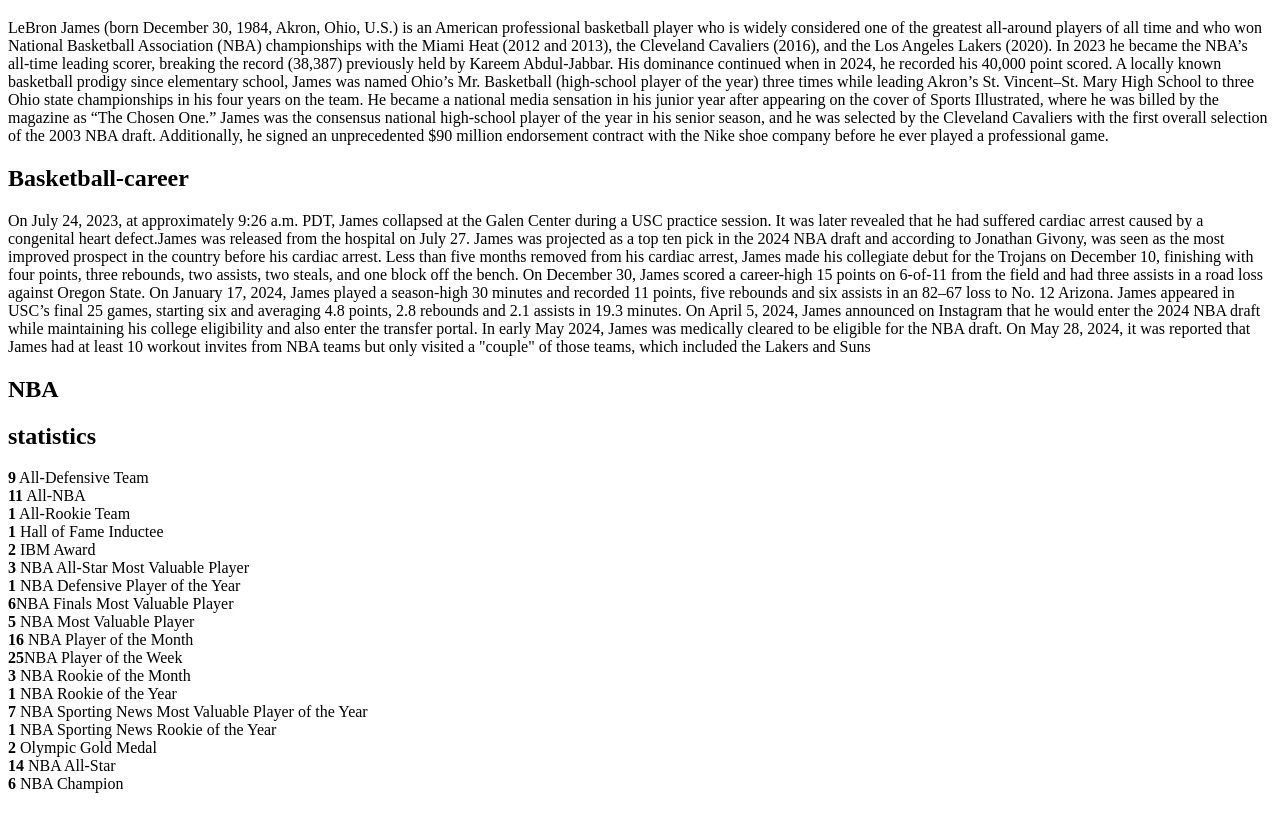
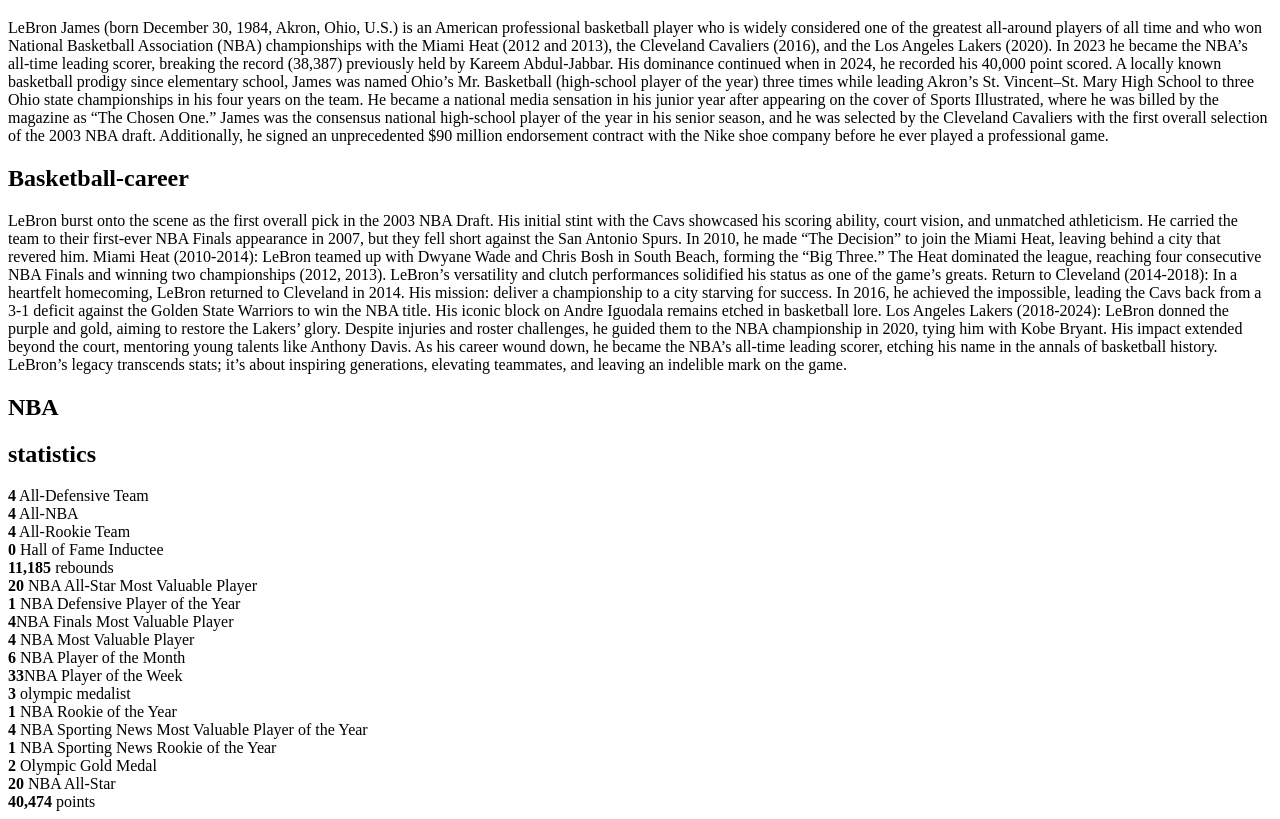
Before and after one commit to rileydidd/GoatDebate, a plain HTML site: page lebron.html in a window 1280 px wide. Shown: the part 61-880 px from the top of the page. Drawn offline with Linux system fonts and the light colour scheme.

Commit message:
lebron fuinish

```diff
--- a/lebron.html
+++ b/lebron.html
@@ -35,30 +35,22 @@
 
    <div class="Basketball-career">
  <h2>Basketball-career</h2>
-<p>On July 24, 2023, at approximately 9:26 a.m. PDT, James collapsed at the Galen
-     Center during a USC practice session. It was later revealed that he had
-     suffered cardiac arrest caused by a congenital heart defect.James
-     was released from the hospital on July 27. James was projected as a top
-     ten pick in the 2024 NBA draft and according to Jonathan Givony, was seen
-     as the most improved prospect in the country before his cardiac arrest.
-    Less than five months removed from his cardiac arrest, James made his
-    collegiate debut for the Trojans on December 10, finishing with four points,
-     three rebounds, two assists, two steals, and one block off the bench.
-     On December 30, James scored a career-high 15 points on 6-of-11 from the
-      field and had three assists in a road loss against Oregon State.
-      On January 17, 2024, James played a season-high 30 minutes and recorded
-      11 points, five rebounds and six assists in an 82–67 loss to No. 12 Arizona.
-     James appeared in USC’s final 25 games, starting six and averaging 4.8
-      points, 2.8 rebounds and 2.1 assists in 19.3 minutes.
-    On April 5, 2024, James announced on Instagram that he would enter the 2024
-    NBA draft while maintaining his college eligibility and also enter the
-    transfer portal. In early May 2024, James was medically cleared to be
-    eligible for the NBA draft. On May 28, 2024, it was reported that
-    James had at least 10 workout invites from NBA teams but only visited a
-    "couple" of those teams, which included the Lakers and Suns</p>
+<p>LeBron burst onto the scene as the first overall pick in the 2003 NBA Draft. His initial stint with the Cavs showcased his scoring ability,
+  court vision, and unmatched athleticism. He carried the team to their first-ever NBA Finals appearance in 2007, but
+   they fell short against the San Antonio Spurs. In 2010, he made “The Decision” to join the Miami Heat, leaving behind a city that revered him.
+  Miami Heat (2010-2014): LeBron teamed up with Dwyane Wade and Chris Bosh in South Beach, forming the “Big Three.”
+  The Heat dominated the league, reaching four consecutive NBA Finals and winning two championships (2012, 2013). LeBron’s versatility
+  and clutch performances solidified his status as one of the game’s greats.
+  Return to Cleveland (2014-2018): In a heartfelt homecoming, LeBron returned to Cleveland in 2014. His mission: deliver a championship to a city
+  starving for success. In 2016, he achieved the impossible, leading the Cavs back from a 3-1 deficit against the Golden State Warriors to win the NBA
+  title. His iconic block on Andre Iguodala remains etched in basketball lore.
+  Los Angeles Lakers (2018-2024): LeBron donned the purple and gold, aiming to restore the Lakers’ glory. Despite injuries and roster challenges,
+  he guided them to the NBA championship in 2020, tying him with Kobe Bryant. His impact extended beyond the court, mentoring young talents like
+  Anthony Davis. As his career wound down, he became the NBA’s all-time leading scorer, etching his name in the annals of basketball history.
+  LeBron’s legacy transcends stats; it’s about inspiring generations, elevating teammates, and leaving an indelible mark on the game. </p>
 </div>
 
-<div class="nba">
+<div class="">
     <h2>NBA</h2>
     <p></p>
 </div>
@@ -67,24 +59,24 @@
 <div class="statistics">
     <h2>statistics</h2>
 
-    <div class="row"><strong>9</strong> All-Defensive Team</div>
-    <div class="row"><strong>11</strong> All-NBA</div>
-    <div class="row"><strong>1</strong> All-Rookie Team</div>
-    <div class="row"><strong>1</strong> Hall of Fame Inductee</div>
-    <div class="row"><strong>2</strong> IBM Award</div>
-    <div class="row"><strong>3</strong>  NBA All-Star Most Valuable Player</div>
+    <div class="row"><strong>4</strong> All-Defensive Team</div>
+    <div class="row"><strong>4</strong> All-NBA</div>
+    <div class="row"><strong>4</strong> All-Rookie Team</div>
+    <div class="row"><strong>0</strong> Hall of Fame Inductee</div>
+    <div class="row"><strong>11,185</strong> rebounds</div>
+    <div class="row"><strong>20</strong>  NBA All-Star Most Valuable Player</div>
     <div class="row"><strong>1</strong> NBA Defensive Player of the Year</div>
-    <div class="row"><strong>6</strong>NBA Finals Most Valuable Player</div>
-    <div class="row"><strong>5</strong> NBA Most Valuable Player</div>
-    <div class="row"><strong>16</strong>  NBA Player of the Month</div>
-    <div class="row"><strong>25</strong>NBA Player of the Week</div>
-    <div class="row"><strong>3</strong> NBA Rookie of the Month</div>
+    <div class="row"><strong>4</strong>NBA Finals Most Valuable Player</div>
+    <div class="row"><strong>4</strong> NBA Most Valuable Player</div>
+    <div class="row"><strong>6</strong>  NBA Player of the Month</div>
+    <div class="row"><strong>33</strong>NBA Player of the Week</div>
+    <div class="row"><strong>3</strong> olympic medalist</div>
     <div class="row"><strong>1</strong> NBA Rookie of the Year</div>
-    <div class="row"><strong>7</strong> NBA Sporting News Most Valuable Player of the Year</div>
+    <div class="row"><strong>4</strong> NBA Sporting News Most Valuable Player of the Year</div>
     <div class="row"><strong>1</strong> NBA Sporting News Rookie of the Year</div>
     <div class="row"><strong>2</strong> Olympic Gold Medal</div>
-    <div class="row"><strong>14</strong>  NBA All-Star</div>
-    <div class="row"><strong>6</strong> NBA Champion</div>
+    <div class="row"><strong>20</strong>  NBA All-Star</div>
+    <div class="row"><strong>40,474</strong> points</div>
 
 </div>
 
```
